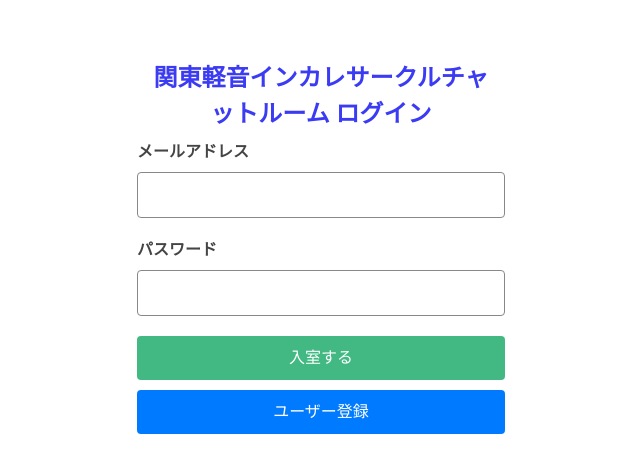
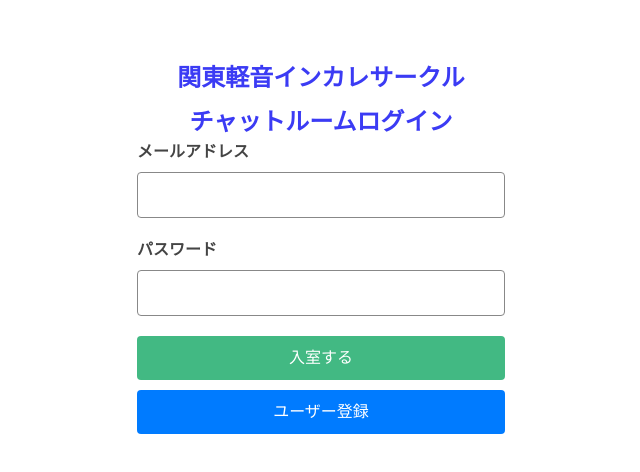
Before and after one commit to rkclhack/hackathon-t1-B, a Vue app in the folder chatapp/: page / in a window 1280 px wide. Shown: the top 472 px of the page, without its empty margins (319-959 px from the left). Built offline with nearby package versions, Linux system fonts and the light colour scheme; no server answers.

Commit message:
タイトル変えたよ(鈴木隆慎)

```diff
--- a/chatapp/src/components/Login.vue
+++ b/chatapp/src/components/Login.vue
@@ -62,8 +62,8 @@ const onRegister = () => {
 
 <template>
   <div class="mx-auto my-5 px-4">
-    <h1 class="page-title">関東軽音インカレサークルチャットルーム ログイン</h1>
-
+    <h1 class="page-title">関東軽音インカレサークル</h1>
+    <h1 class="page-title" style="padding:0px">チャットルームログイン</h1>
     <div class="form-group">
       <p>メールアドレス</p>
       <input type="email" class="user-name-text" v-model="inputEmail" />
--- a/chatapp/src/components/Register.vue
+++ b/chatapp/src/components/Register.vue
@@ -101,7 +101,8 @@ const onRegister = () => {
 
 <template>
   <div class="mx-auto my-5 px-4">
-    <h1 class="text-h3 font-weight-medium">関東軽音インカレサークルチャットルーム 新規登録</h1>
+    <h1 class="text-h3 font-weight-medium">関東軽音インカレサークル</h1>
+    <h1 class="text-h3 font-weight-medium" style="padding:0px">チャットルーム 新規登録</h1>
     <div class="mt-10">
       <p>メールアドレス</p>
       <input type="text" class="user-name-text" v-model="inputEmail" />
```
